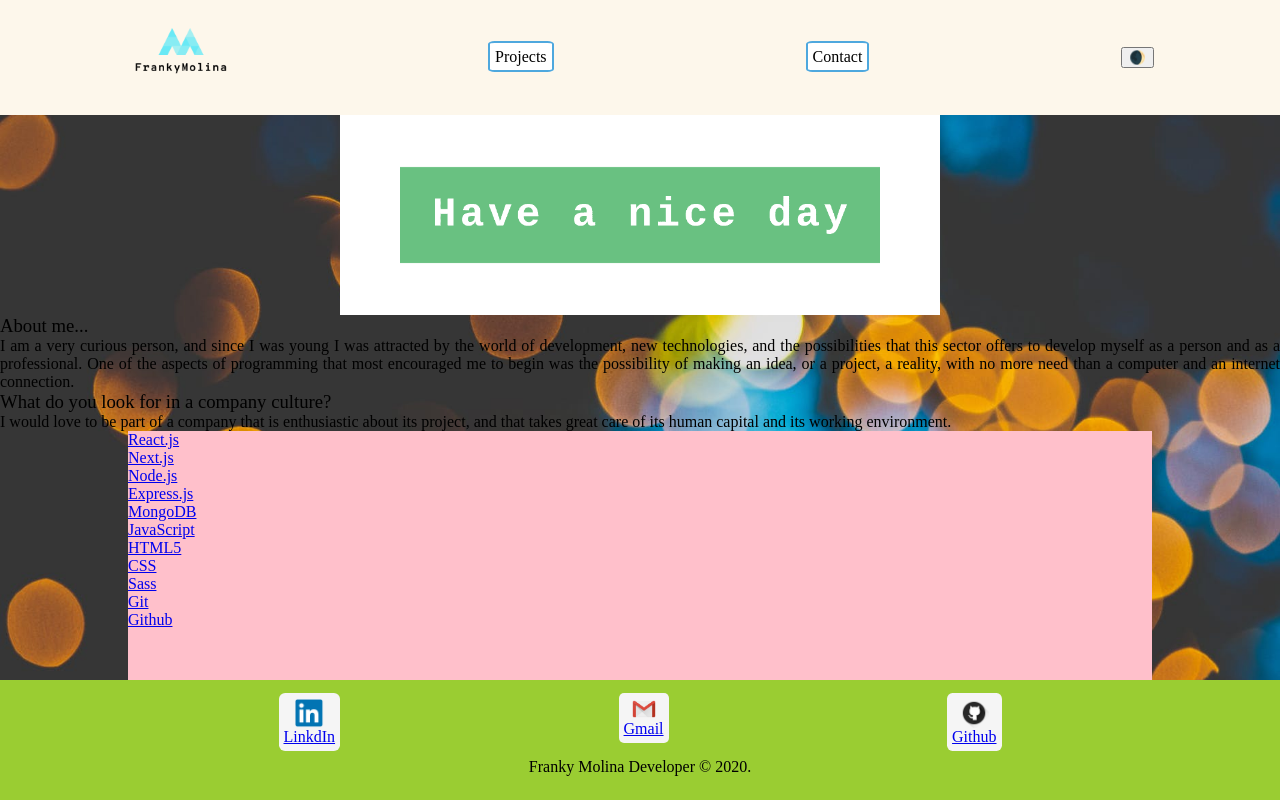
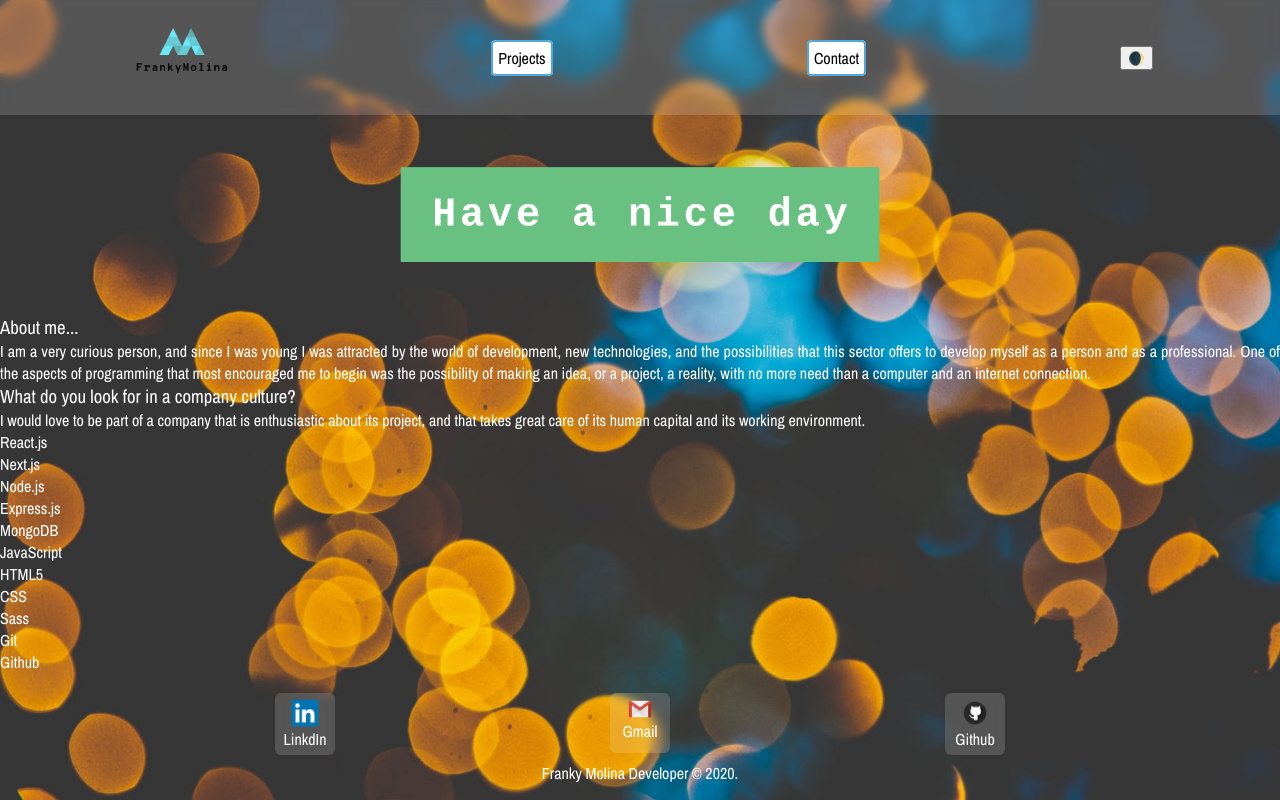
Before and after one commit to FrankyMolina/portfolio, a Next.js app: page / in a window 1280 px wide. Built offline with nearby package versions, Linux system fonts and the light colour scheme.

Commit message:
first stept toward final css

```diff
--- a/components/ContactInfo/ContactInfo.module.scss
+++ b/components/ContactInfo/ContactInfo.module.scss
@@ -8,7 +8,11 @@
     display: flex;
     flex-direction: column;
 
-    background-color: whitesmoke;
+    backdrop-filter: blur(5px);
+    background-color: rgba(255, 255, 255, 0.158);
+
+    min-height: 60px;
+    min-width: 60px;
 
     border-radius: 10%;
 
@@ -18,6 +22,9 @@
       display: flex;
       flex-direction: column;
       align-items: center;
+
+      text-decoration: none;
+      color: white;
     }
 
     img {
--- a/components/Footer/Footer.module.scss
+++ b/components/Footer/Footer.module.scss
@@ -1,6 +1,4 @@
 .footer {
-  background-color: yellowgreen;
-
   width: 100%;
   height: 15%;
 
@@ -19,8 +17,6 @@
   p {
     display: flex;
     flex-direction: column;
-
-    background-color: whitesmoke;
 
     border-radius: 10%;
 
@@ -43,6 +39,8 @@
   text-align: center;
   align-self: flex-end;
 
+  color: white;
+
   height: 100%;
 
   padding-top: 7px;
--- a/components/MyDescription/MyDescription.jsx
+++ b/components/MyDescription/MyDescription.jsx
@@ -5,7 +5,7 @@ import styles from '../MyDescription/MyDescription.module.scss';
 export default function MyDescription() {
   return (
     <div className={styles.MyDescription}>
-      <img src="/have a nice day 1000.png" alt="have a nice day image" />
+      <img src="/have a nice day 1000-transparent.png" alt="have a nice day image" />
       <div>
         <h3>About me...</h3>
         <p>
--- a/components/MyDescription/MyDescription.module.scss
+++ b/components/MyDescription/MyDescription.module.scss
@@ -3,18 +3,22 @@
   flex-direction: column;
   align-items: center;
 
-  background-image: url('/public/dark-bg.jpeg');
-  background-size: cover;
+
 
   img {
     max-width: 600px;
   }
 
   div {
-    min-width: 80%;
+    min-width: 100%;
 
     p {
       text-align: justify;
+      color: white;
+    }
+
+    h3{
+      color: white;
     }
   }
 }
--- a/components/Navbar/Navbar.module.scss
+++ b/components/Navbar/Navbar.module.scss
@@ -1,6 +1,7 @@
 .navbar {
-  background-color: rgba(245, 222, 179, 0.26);
-
+  // background-color: rgba(245, 222, 179, 0.26);
+  backdrop-filter: blur(5px);
+  background-color: rgba(255, 255, 255, 0.158);
   height: 115px;
 }
 
--- a/components/TechStack/TechStack.jsx
+++ b/components/TechStack/TechStack.jsx
@@ -9,7 +9,7 @@ export default function TechStack() {
         {techStackJson.map((data, index) => {
           return (
             <li key={index}>
-              <a href={data.URL} target="_blank" rel="noopener noreferrer">
+              <a href={data.URL} target="_blank" rel="noopener noreferrer" className={styles.listElement}>
                 {data.techName}
               </a>
             </li>
--- a/components/TechStack/TechStack.module.scss
+++ b/components/TechStack/TechStack.module.scss
@@ -1,7 +1,8 @@
 .TechStack {
+  min-height: 250px;
+}
 
-    background-color: pink;
-
-    min-height: 250px;
-
+.listElement {
+  text-decoration: none;
+  color: white;
 }
--- a/styles/_reset.scss
+++ b/styles/_reset.scss
@@ -1,3 +1,9 @@
+@import url('https://fonts.googleapis.com/css2?family=Archivo+Narrow:wght@400;700&display=swap');
+
+* {
+  font-family: 'Archivo Narrow', sans-serif;
+}
+
 html {
   box-sizing: border-box;
   font-size: 16px;
--- a/styles/index.module.scss
+++ b/styles/index.module.scss
@@ -4,5 +4,6 @@
   flex-direction: column;
   justify-content: space-between;
 
-
+  background-image: url('/dark-bg.jpeg');
+  background-size: cover;
 }
```
Also changed, not shown: public/have a nice day 1000-transparent.png (added), public/have a nice day 1000.png (deleted).
